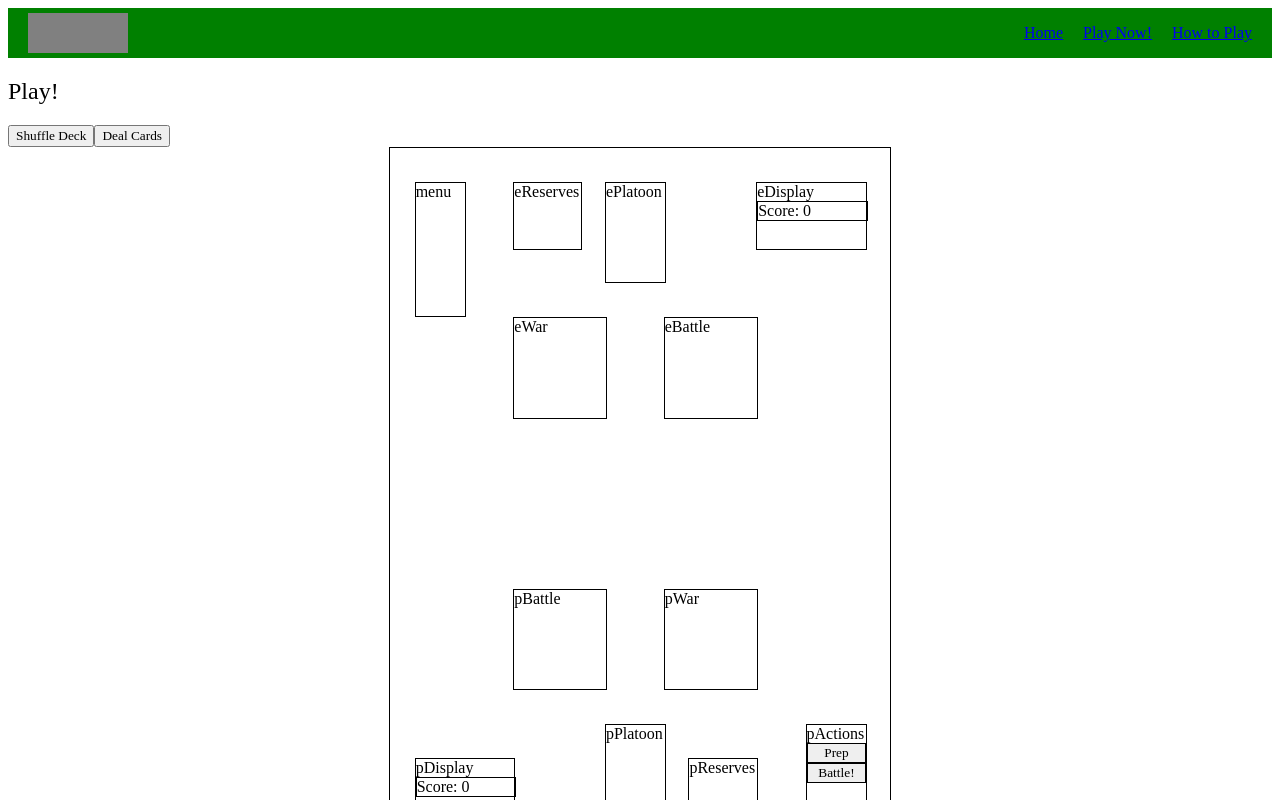
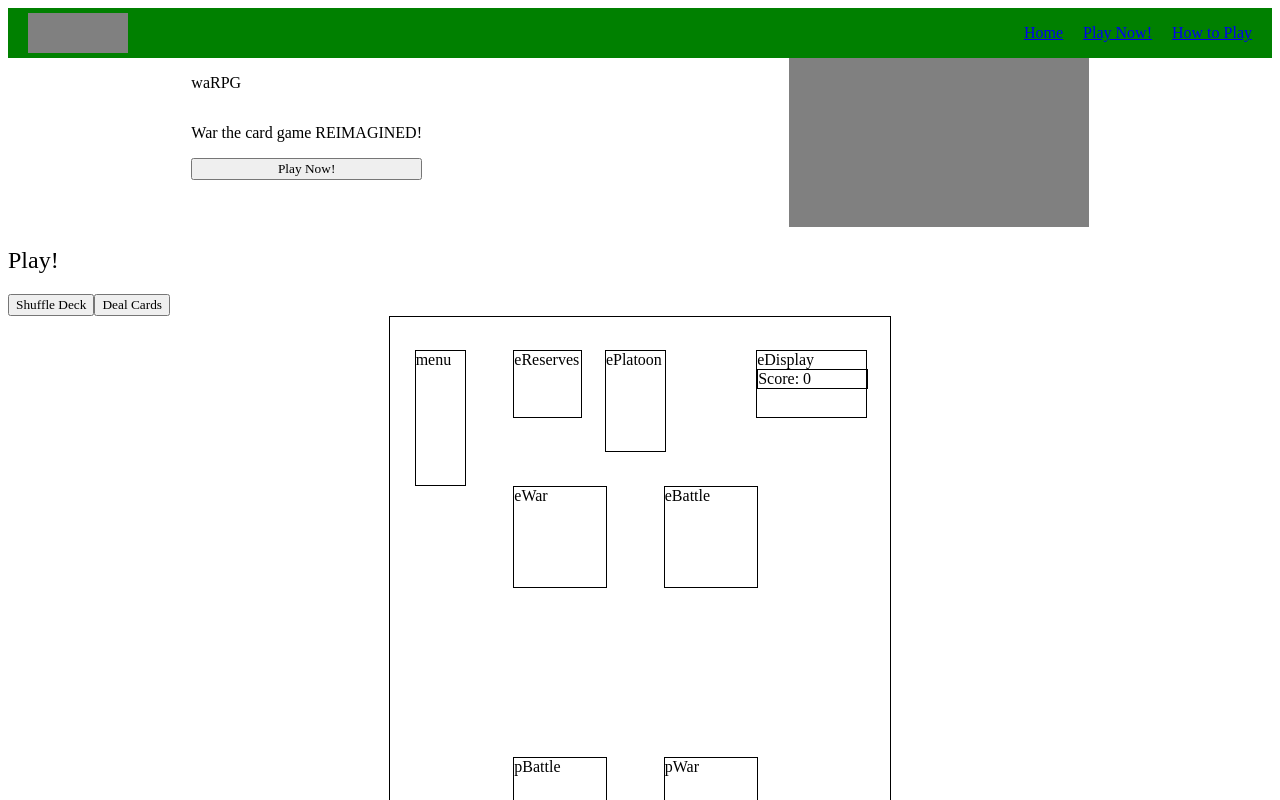
Before and after one commit to AntCannon/warpg-card-game, a React (Vite) app: page / in a window 1280 px wide. Shown: the top 800 px of the page. Built offline with nearby package versions, Linux system fonts and the light colour scheme.

Commit message:
add hero section

```diff
--- a/src/App.jsx
+++ b/src/App.jsx
@@ -2,6 +2,7 @@ import './App.css'
 import { useState } from 'react'
 import { Routes, Route } from 'react-router-dom'
 import Header from './components/Header.jsx'
+import Hero from './Hero.jsx'
 import Field from './components/Field.jsx'
 
 function App() {
@@ -10,6 +11,7 @@ function App() {
     <>
       <Header />
       <main>
+        <Hero />
         <Field />
         {/* <Routes>
         </Routes> */}
--- /dev/null
+++ b/src/Hero.css
@@ -0,0 +1,22 @@
+.hero {
+  display: flex;
+  justify-content: space-around;
+}
+
+.hero-text {
+  display: flex;
+  flex-direction: column;
+}
+
+.main {
+  align-self: middle;
+}
+
+.bottom {
+  justify-self: end;
+}
+.hero-img {
+  width: 300px;
+  aspect-ratio: 16/9;
+  background: gray;
+}
--- /dev/null
+++ b/src/Hero.jsx
@@ -0,0 +1,16 @@
+import './Hero.css'
+
+export default function Hero() {
+
+  return (
+    <section className="hero">
+      <div className="hero-text">
+        <p className="top">waRPG</p>
+        <p className="main">War the card game REIMAGINED!</p>
+        <button className="bottom">Play Now!</button>
+      </div>
+      <div className="hero-img">
+      </div>
+    </section>
+  )
+}
```
